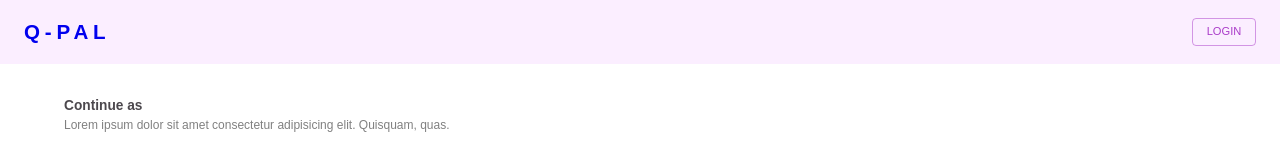
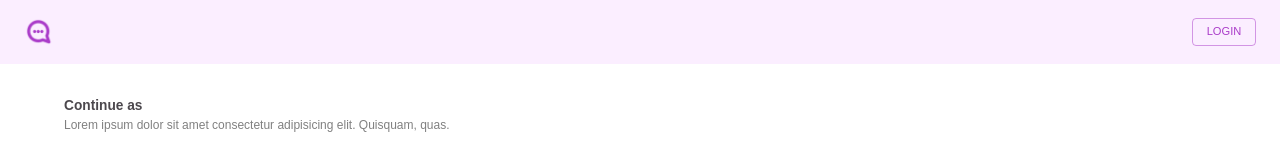
Before and after one commit to ezlyTech/innolympics-poninoni-qpal, a React (Vite) app: page / in a window 1280 px wide. Shown: the top 149 px of the page. Built offline with nearby package versions, Linux system fonts and the light colour scheme.

Commit message:
navigation avatar

```diff
--- a/src/components/Navigation/Navigation.jsx
+++ b/src/components/Navigation/Navigation.jsx
@@ -22,6 +22,7 @@ import {
 } from '@mui/icons-material';
 import { Link, useNavigate } from 'react-router-dom';
 import { getAuth } from "firebase/auth";
+import logo from '../../assets/images/q-pal-logo.png';
 
 const Navigation = () => {
   const [hasUser, setHasUser] = useState(null);
@@ -67,6 +68,38 @@ const Navigation = () => {
     }
   };
 
+  const stringToColor = (string) => {
+    let hash = 0;
+    let i;
+
+    /* eslint-disable no-bitwise */
+    for (i = 0; i < string.length; i += 1) {
+      hash = string.charCodeAt(i) + ((hash << 5) - hash);
+    }
+
+    let color = '#';
+
+    for (i = 0; i < 3; i += 1) {
+      const value = (hash >> (i * 8)) & 0xff;
+      color += `00${value.toString(16)}`.slice(-2);
+    }
+    /* eslint-enable no-bitwise */
+
+    return color;
+  }
+
+  const stringAvatar = (name) => {
+    return {
+      sx: {
+        bgcolor: stringToColor(name),
+        width: 24,
+        height: 24,
+        fontSize: 10
+      },
+      children: `${name.split(' ')[0][0]}${name.split(' ')[1][0]}`,
+    };
+  }
+
 
   return (
     <AppBar
@@ -84,27 +117,14 @@ const Navigation = () => {
             alignItems='center'
             sx={{ width: '100%' }}
           >
-            <Typography
-              variant="h5"
-              noWrap
-              component="a"
-              href="/"
-              sx={{
-                mr: 2,
-                flexGrow: 1,
-                fontWeight: 700,
-                letterSpacing: '.3rem',
-                color: 'primary',
-                textDecoration: 'none'
-              }}
-            >
-              Q-PAL
-            </Typography>
+            <img src={logo} alt='Q-PAL Logo' width={30}/>
             <Stack direction='row' alignItems='center'>
               <Box sx={{ flexGrow: 0 }}>
                 {
                   hasUser ? (
-                    <Avatar alt="Remy Sharp" src="/static/images/avatar/2.jpg" />
+                    <Avatar
+                      {...stringAvatar(user.displayName)}
+                    />
                   ) : (
                     <Button
                       variant='outlined'
```
Also changed, not shown: src/assets/images/q-pal-logo.png (added).
